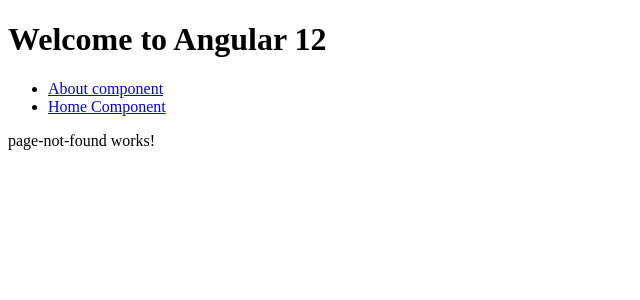
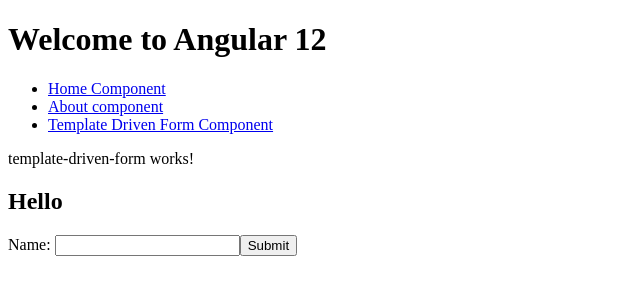
Before and after one commit to kieuvandoanit/Angular12, an Angular app: page /templateform in a window 1280 px wide. Shown: the top 300 px of the page, without its empty margins (0-640 px from the left). Built offline with nearby package versions, Linux system fonts and the light colour scheme.

Commit message:
TemplateDriverForm

```diff
--- a/src/app/Services/common.service.ts
+++ b/src/app/Services/common.service.ts
@@ -11,4 +11,8 @@
   public binhPhuong(n: number): number{
     return n * 2
   }
+
+  public submitData(data: any): void{
+    console.log("Send data to server! ", data)
+  }
 }
--- a/src/app/app-routing.module.ts
+++ b/src/app/app-routing.module.ts
@@ -3,10 +3,12 @@
 import { AboutComponent } from './about/about.component';
 import { HomeComponent } from './home/home.component';
 import { PageNotFoundComponent } from './page-not-found/page-not-found.component';
+import { TemplateDrivenFormComponent } from './template-driven-form/template-driven-form.component';
 
 const routes: Routes = [
   { path: "home", component: HomeComponent},
   { path: "about", component: AboutComponent },
+  { path: "templateform", component: TemplateDrivenFormComponent},
   { path: "", component: AboutComponent },
   {path: '**', component: PageNotFoundComponent }
 ];
--- a/src/app/app.component.html
+++ b/src/app/app.component.html
@@ -1,8 +1,9 @@
 <h1>Welcome to Angular 12</h1>
 <nav>
   <ul>
-    <li><a href="/about">About component</a></li>
-    <li><a href="/home">Home Component</a></li>
+    <li><a routerLink="/home">Home Component</a></li>
+    <li><a routerLink="/about">About component</a></li>
+    <li><a routerLink="/templateform">Template Driven Form Component</a></li>
   </ul>
 </nav>
 <router-outlet></router-outlet>
--- a/src/app/home/home.component.ts
+++ b/src/app/home/home.component.ts
@@ -17,6 +17,7 @@
     this.counterBinhPhuong = this.common.binhPhuong(this.counter);
     console.log("Increase++")
     this.common.counter++;
+    console.log(this.common.counter);
   }
 
 }
--- /dev/null
+++ b/src/app/template-driven-form/template-driven-form.component.html
@@ -0,0 +1,11 @@
+<p>template-driven-form works!</p>
+<h2>Hello {{name}}</h2>
+<form (ngSubmit)="submitForm()">
+    Name:
+    <input
+        type="text"
+        [(ngModel)]="name"
+        [ngModelOptions]="{standalone: true}"
+    />
+    <button>Submit</button>
+</form>
--- /dev/null
+++ b/src/app/template-driven-form/template-driven-form.component.ts
@@ -0,0 +1,21 @@
+import { Component, OnInit } from '@angular/core';
+import { CommonService } from '../Services/common.service';
+
+@Component({
+  selector: 'app-template-driven-form',
+  templateUrl: './template-driven-form.component.html',
+  styleUrls: ['./template-driven-form.component.scss']
+})
+export class TemplateDrivenFormComponent implements OnInit {
+  public name: string = '';
+  constructor(private common: CommonService) { }
+
+  ngOnInit(): void {
+  }
+
+  public submitForm(): void{
+    console.log('Submit form!')
+    this.common.submitData(this.name)
+  }
+
+}
```
Also changed, not shown: src/app/app.module.ts (+6 -3 lines), src/app/template-driven-form/template-driven-form.component.scss (added), 1 other file (tests, documents, lock files or other folders).
